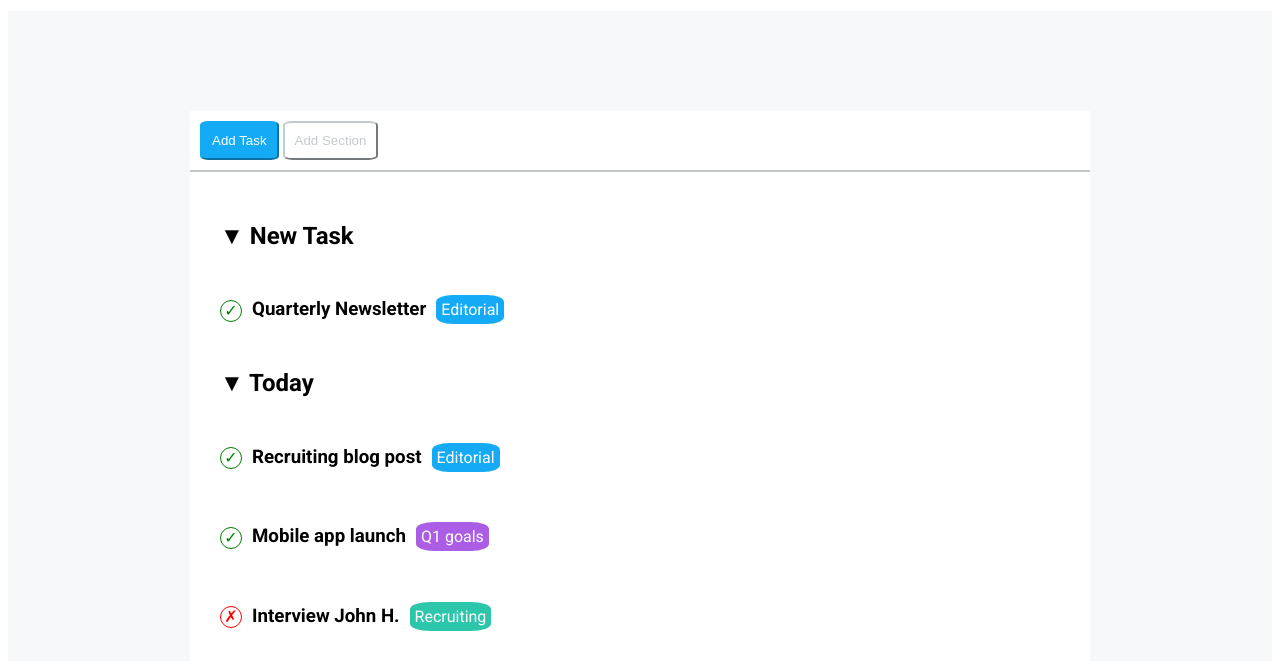
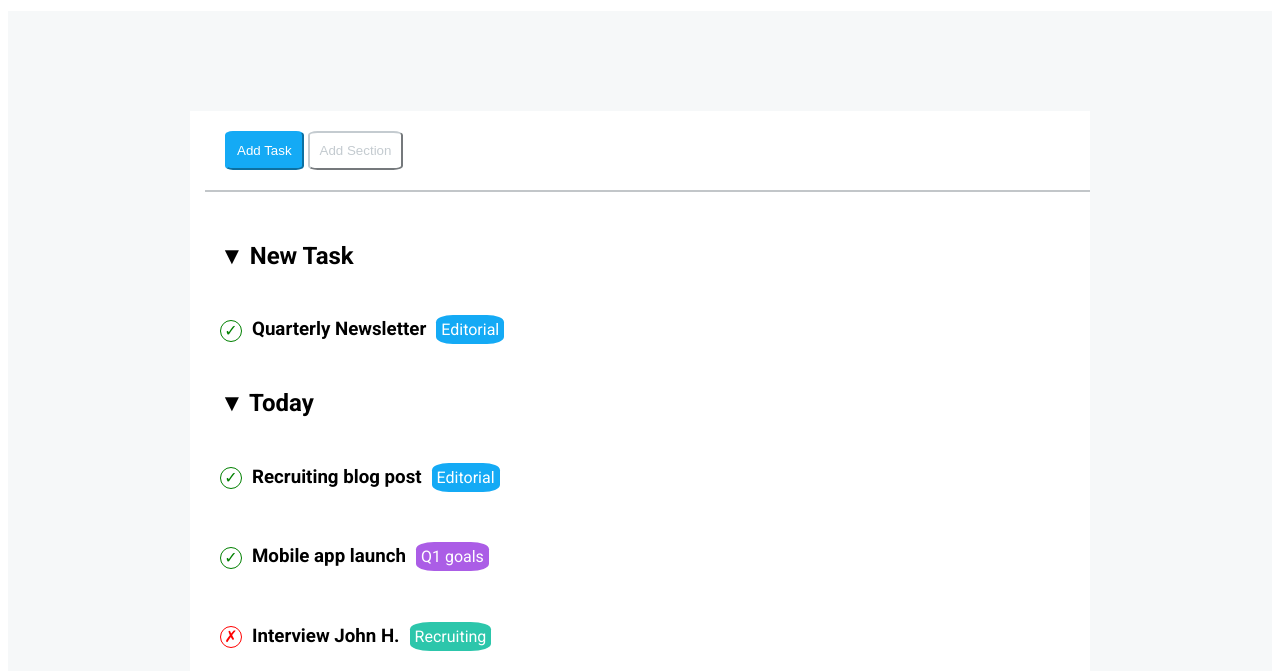
Before and after one commit to lordevito/html-css-toboolist, a plain HTML site: page index.html in a window 1280 px wide. Shown: the part 78-749 px from the top of the page. Drawn offline with Linux system fonts and the light colour scheme.

Commit message:
fix: height

```diff
--- a/css/style.css
+++ b/css/style.css
@@ -20,14 +20,15 @@ main{
 .container{
     background-color: white;
     width: 900px;
-    height: 550px;
+
     margin:0 auto;
 
 }
 nav{
     border-bottom: 2px solid #c2c6c9;
     margin:auto;
-    padding: 10px;
+    padding: 20px;
+    margin-left: 15px;
 }
 .button1{
     background-color: #14aaf5;
```
